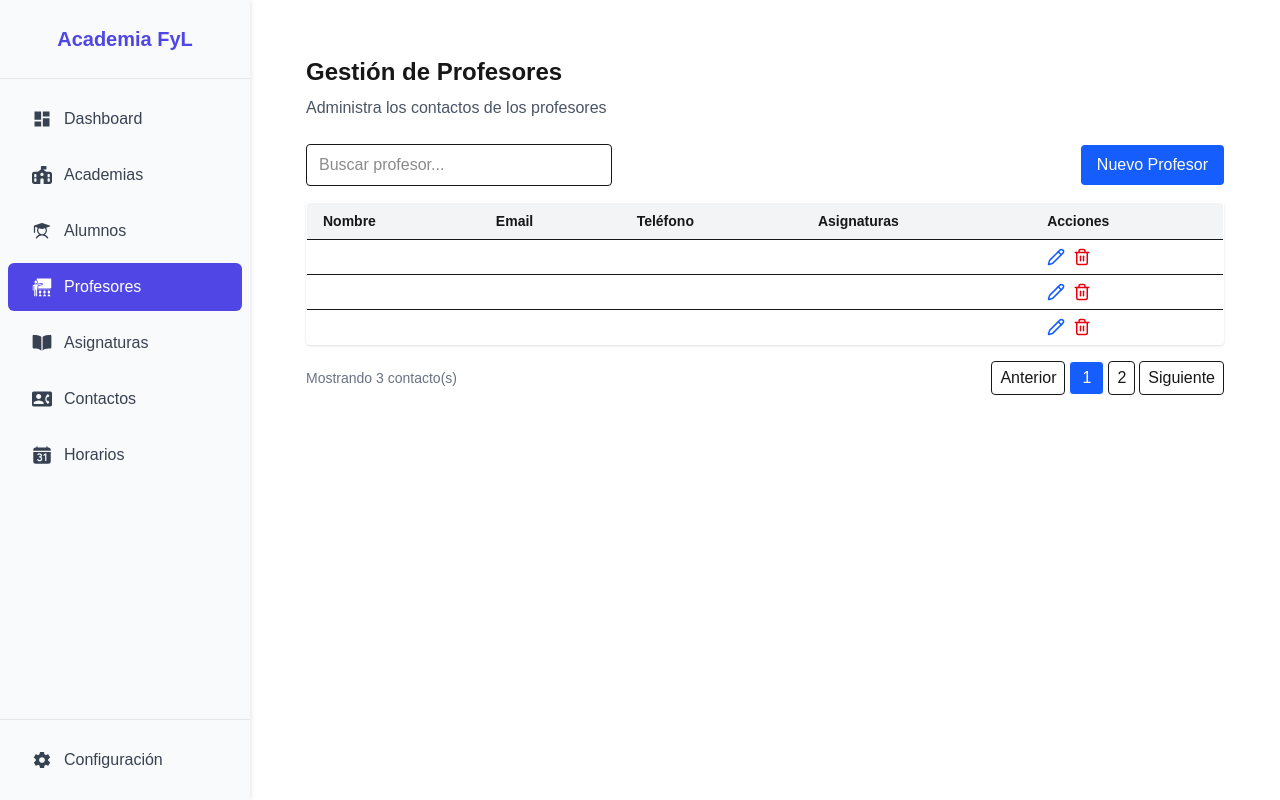
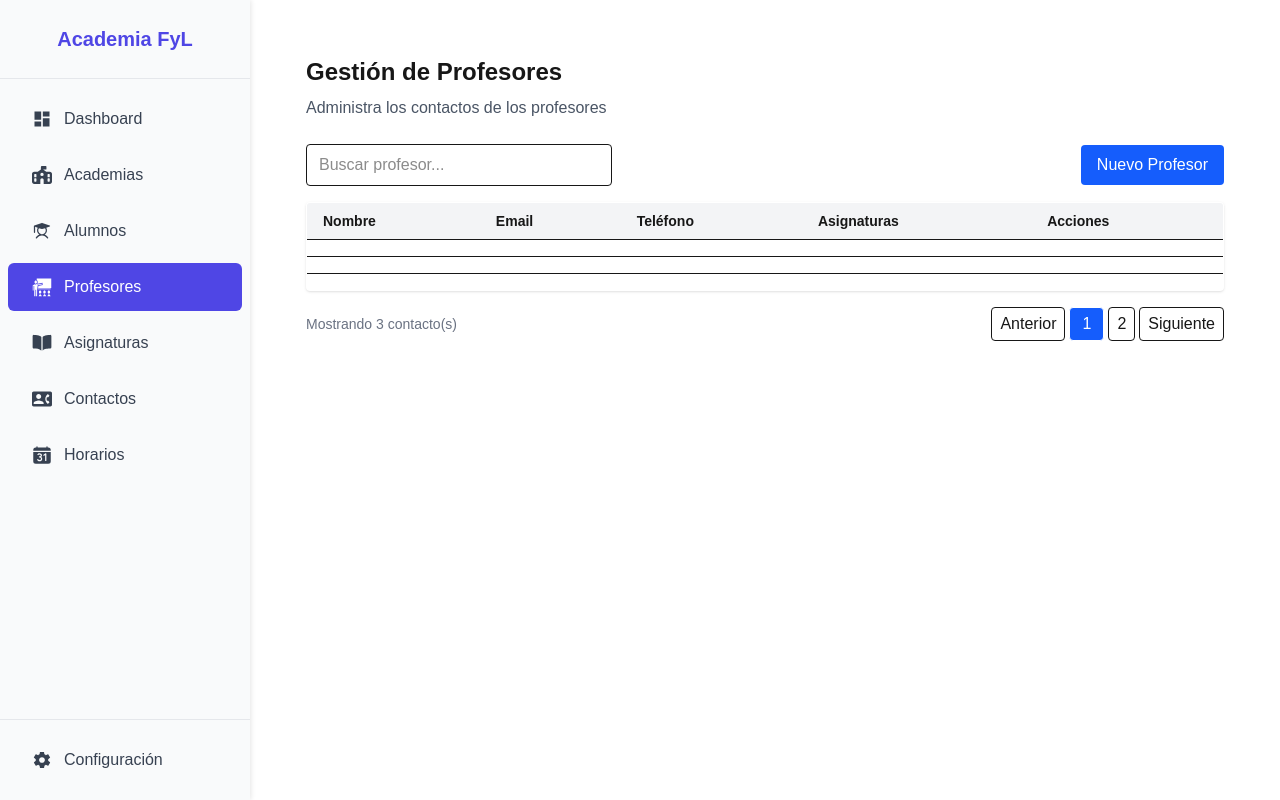
Before and after one commit to jhonalex00/academia_fyl, a Next.js app: page /pages/profesores in a window 1280 px wide. Built offline with nearby package versions, Linux system fonts and the light colour scheme.

Commit message:
fix: eliminar botones innecesarios en las páginas de Alumnos y Profesores

```diff
--- a/src/app/pages/alumnos/page.js
+++ b/src/app/pages/alumnos/page.js
@@ -9,7 +9,6 @@ const AlumnosPage = () => {
 
   return (
     <div>
-      <Button size="md" onClick={handleClick}>Añadir</Button>
     </div>
   );
 };
--- a/src/app/pages/profesores/page.js
+++ b/src/app/pages/profesores/page.js
@@ -1,7 +1,7 @@
 "use client";
 
 import React, { useState, useEffect } from 'react';
-import { Pencil, Trash2, Check, X } from 'lucide-react';
+
 
 const ProfesoresPage = () => {
   // Estado inicial: carga desde localStorage o crea 3 profesores vacíos
@@ -115,14 +115,12 @@ const ProfesoresPage = () => {
                   className="text-blue-600 hover:text-blue-800"
                   onClick={() => abrirModalEditar(profesor)}
                 >
-                  <Pencil size={18} />
                 </button>
                 {/* Botón para eliminar */}
                 <button
                   className="text-red-600 hover:text-red-800"
                   onClick={() => eliminarProfesor(profesor.id)}
                 >
-                  <Trash2 size={18} />
                 </button>
               </td>
             </tr>
@@ -207,7 +205,6 @@ const ProfesoresPage = () => {
               className="absolute top-2 right-2 text-gray-400 hover:text-gray-600"
               onClick={cerrarModal}
             >
-              <X size={18} />
             </button>
           </div>
         </div>
```
